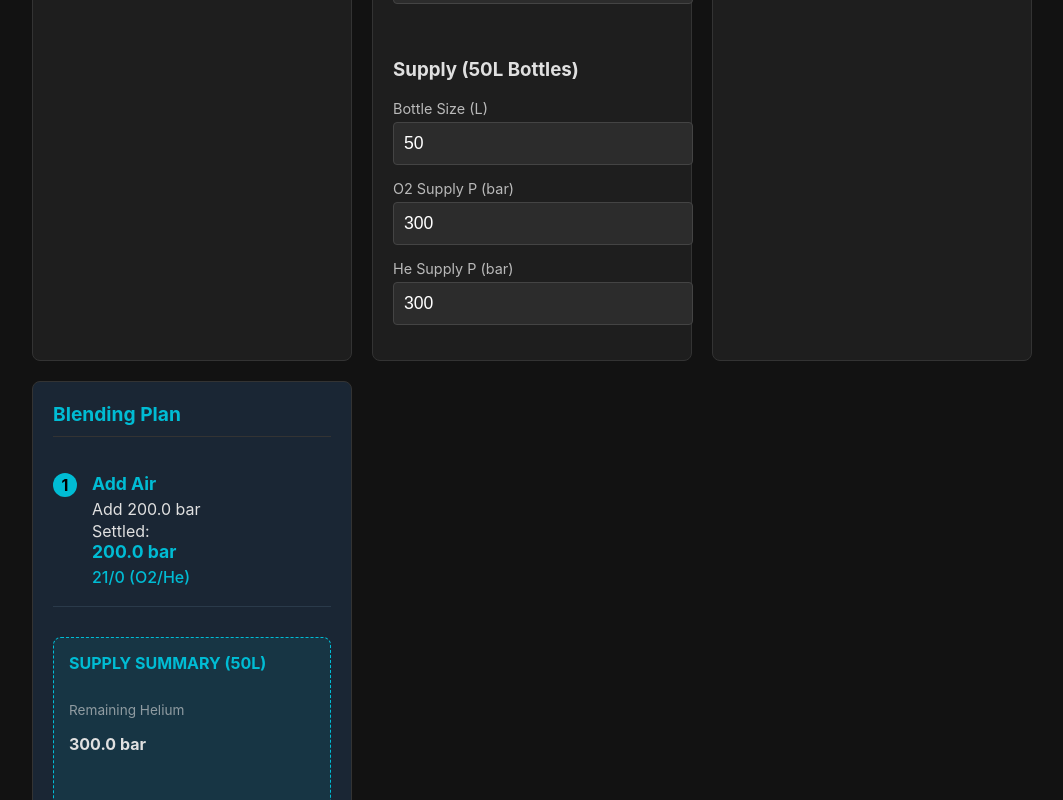
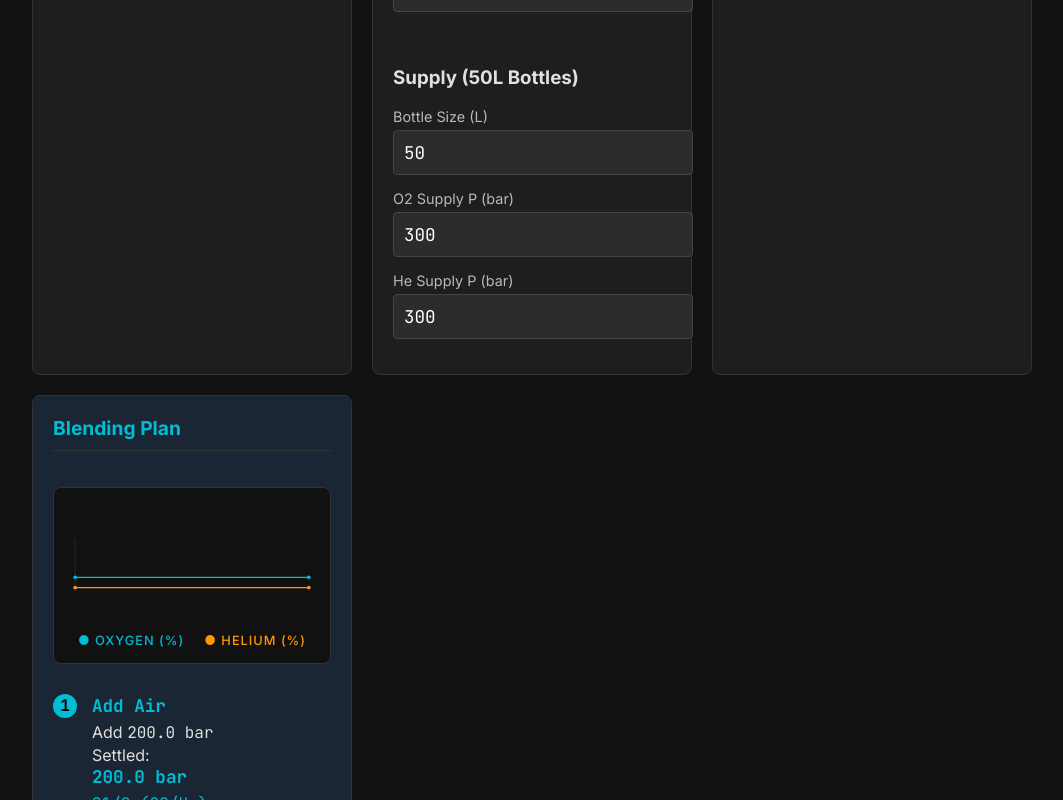
Before and after one commit to schlumi77/trimixer, a React (Vite) app: page / in a window 1280 px wide. Shown: the part 580-1380 px from the top of the page, without its empty margins (108-1171 px from the left). Built offline with nearby package versions, Linux system fonts and the light colour scheme.

Commit message:
Fonts and mixing chart

```diff
--- a/index.html
+++ b/index.html
@@ -8,6 +8,9 @@
     <meta name="mobile-web-app-capable" content="yes" />
     <meta name="apple-mobile-web-app-status-bar-style" content="black-translucent" />
     <link rel="apple-touch-icon" href="/favicon.svg" />
+    <link rel="preconnect" href="https://fonts.googleapis.com">
+    <link rel="preconnect" href="https://fonts.gstatic.com" crossorigin>
+    <link href="https://fonts.googleapis.com/css2?family=Inter:wght@400;500;700&family=JetBrains+Mono:wght@400;700&display=swap" rel="stylesheet">
     <title>Trimixer</title>
   </head>
   <body>
--- a/src/App.css
+++ b/src/App.css
@@ -14,6 +14,10 @@ body {
   font-family: 'Inter', -apple-system, BlinkMacSystemFont, 'Segoe UI', Roboto, sans-serif;
   background-color: var(--bg-color);
   color: var(--text-color);
+}
+
+input, .select-input, .mix-info, .step-content strong, .summary-banner strong, .hot-pressure strong, .result-step span {
+  font-family: 'JetBrains Mono', monospace;
 }
 
 .app-container {
@@ -142,6 +146,31 @@ input:focus, .select-input:focus {
 .badge.warning {
   background: var(--warning-color);
   color: black;
+}
+
+.mixing-chart-container {
+  margin-bottom: 30px;
+  background: #111;
+  padding: 15px;
+  border-radius: var(--border-radius);
+  border: 1px solid #333;
+}
+
+.mixing-chart {
+  width: 100%;
+  height: 120px;
+  display: block;
+}
+
+.chart-legend {
+  display: flex;
+  justify-content: center;
+  gap: 20px;
+  font-size: 0.8rem;
+  margin-top: 10px;
+  font-weight: 500;
+  text-transform: uppercase;
+  letter-spacing: 1px;
 }
 
 .hot-pressure {
--- a/src/App.tsx
+++ b/src/App.tsx
@@ -1,7 +1,48 @@
 import { useState, useMemo, useEffect } from 'react';
 import { calculateBlending, calculateTopUpResult } from './logic/calculations';
-import type { GasMix, SupplyConfig, BlendingSteps } from './logic/calculations';
+import type { GasMix, SupplyConfig, BlendingSteps, Step } from './logic/calculations';
 import './App.css';
+
+const MixingChart = ({ initialMix, steps }: { initialMix: { o2: number, he: number }, steps: Step[] }) => {
+  const chartWidth = 400;
+  const chartHeight = 100;
+  const padding = 10;
+
+  const data = [
+    initialMix,
+    ...steps.map(s => s.mixAfter)
+  ];
+
+  const pointsHe = data.map((d, i) => `${(i / (data.length - 1)) * (chartWidth - 2 * padding) + padding},${chartHeight - padding - d.he * (chartHeight - 2 * padding)}`).join(' ');
+  const pointsO2 = data.map((d, i) => `${(i / (data.length - 1)) * (chartWidth - 2 * padding) + padding},${chartHeight - padding - d.o2 * (chartHeight - 2 * padding)}`).join(' ');
+
+  return (
+    <div className="mixing-chart-container">
+      <svg viewBox={`0 0 ${chartWidth} ${chartHeight}`} className="mixing-chart">
+        {/* Grids */}
+        <line x1={padding} y1={chartHeight - padding} x2={chartWidth - padding} y2={chartHeight - padding} stroke="#333" />
+        <line x1={padding} y1={padding} x2={padding} y2={chartHeight - padding} stroke="#333" />
+
+        {/* Helium Path */}
+        <polyline fill="none" stroke="#ff9800" strokeWidth="2" points={pointsHe} />
+        {/* Oxygen Path */}
+        <polyline fill="none" stroke="#00bcd4" strokeWidth="2" points={pointsO2} />
+
+        {/* Dots */}
+        {data.map((d, i) => (
+          <g key={i}>
+            <circle cx={(i / (data.length - 1)) * (chartWidth - 2 * padding) + padding} cy={chartHeight - padding - d.he * (chartHeight - 2 * padding)} r="3" fill="#ff9800" />
+            <circle cx={(i / (data.length - 1)) * (chartWidth - 2 * padding) + padding} cy={chartHeight - padding - d.o2 * (chartHeight - 2 * padding)} r="3" fill="#00bcd4" />
+          </g>
+        ))}
+      </svg>
+      <div className="chart-legend">
+        <span style={{ color: '#00bcd4' }}>● Oxygen (%)</span>
+        <span style={{ color: '#ff9800' }}>● Helium (%)</span>
+      </div>
+    </div>
+  );
+};
 
 const useLocalStorage = <T,>(key: string, defaultValue: T) => {
   const [value, setValue] = useState<T>(() => {
@@ -218,6 +259,7 @@ function App() {
                 </div>
               ) : (
                 <>
+                  {steps.steps.length > 0 && <MixingChart initialMix={current} steps={steps.steps} />}
                   {steps.steps.map((s, i) => (
                     <div key={i} className="result-step">
                       <span className="step-number">{i + 1}</span>
```
